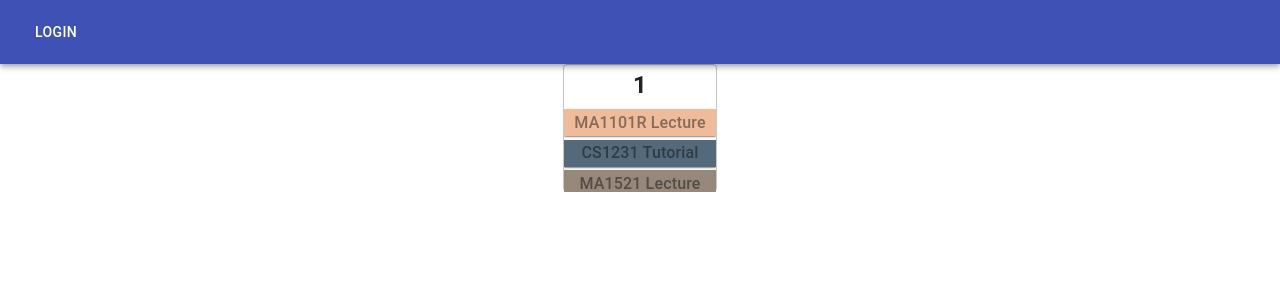
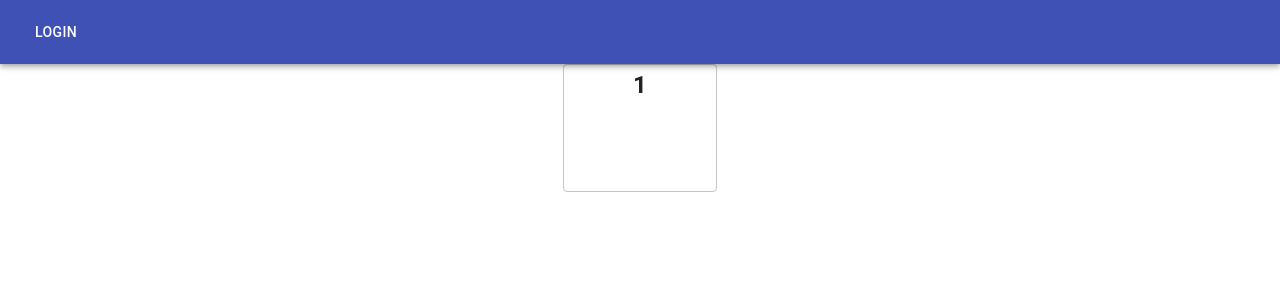
Before and after one commit to GoneWildOrbital2020/nus-scheduler-frontend, a React (Create React App) app: page / in a window 1280 px wide. Shown: the top 300 px of the page. Built offline with nearby package versions, Linux system fonts and the light colour scheme.

Commit message:
fix duplicate ids

```diff
--- a/src/App.js
+++ b/src/App.js
@@ -4,16 +4,15 @@ import Navbar from './components/navbar';
 import DayTile from './components/DayTile';
 
 function App() {
+  const [numOfEvents, setNumOfEvents] = React.useState(0);
+  const getNumOfEvents = () => numOfEvents;
+  const changeNumOfEvents = (e) => setNumOfEvents(e);
   return (
     <div className="App">
       <Navbar />
       <DayTile
-        events={[
-          { id: 0, color: '#EFBC9B', title: 'MA1101R Lecture' },
-          { id: 1, color: '#546A7B', title: 'CS1231 Tutorial' },
-          { id: 2, color: '#96897B', title: 'MA1521 Lecture' },
-          { id: 3, color: '#896978', title: 'CS1101S Recitation' },
-        ]}
+        getNumOfEvents={getNumOfEvents}
+        changeNumOfEvents={changeNumOfEvents}
         index={1}
       />
     </div>
--- a/src/components/DayDialog.js
+++ b/src/components/DayDialog.js
@@ -24,10 +24,19 @@ const colors = [
   '#96897B',
   '#DFD5A5',
 ];
-const DayDialog = ({ events, saveEvents, handleClose, open }) => {
+const DayDialog = ({
+  events,
+  saveEvents,
+  handleClose,
+  open,
+  getNumOfEvents,
+  changeNumOfEvents,
+}) => {
   const [newEvents, setNewEvents] = React.useState(
     events.map((x) => ({ ...x })),
   );
+
+  const [count, setCount] = React.useState(0);
 
   const handleChange = (id, type) => (e) => {
     const tmp = newEvents.map((x) => ({ ...x }));
@@ -49,6 +58,7 @@ const DayDialog = ({ events, saveEvents, handleClose, open }) => {
 
   const shouldSave = (save) => () => {
     if (save) {
+      changeNumOfEvents(getNumOfEvents() + count);
       saveEvents(newEvents);
     } else {
       setNewEvents(events.map((x) => ({ ...x })));
@@ -58,8 +68,9 @@ const DayDialog = ({ events, saveEvents, handleClose, open }) => {
 
   const addEvent = () => {
     const tmp = newEvents.map((x) => ({ ...x }));
-    tmp.push({ id: newEvents.length, title: 'New Event' });
+    tmp.push({ id: getNumOfEvents() + count, title: 'New Event' });
     setNewEvents(tmp);
+    setCount(count + 1);
   };
 
   const deleteEvent = (id) => () => {
@@ -200,6 +211,8 @@ DayDialog.propTypes = {
   saveEvents: PropTypes.func.isRequired,
   handleClose: PropTypes.func.isRequired,
   open: PropTypes.bool,
+  getNumOfEvents: PropTypes.func.isRequired,
+  changeNumOfEvents: PropTypes.func.isRequired,
 };
 
 DayDialog.defaultProps = {
--- a/src/components/DayTile.js
+++ b/src/components/DayTile.js
@@ -3,7 +3,12 @@ import PropTypes from 'prop-types';
 import DayButton from './DayButton';
 import DayDialog from './DayDialog';
 
-const DayTile = ({ index, events: eventsProp }) => {
+const DayTile = ({
+  index,
+  events: eventsProp,
+  changeNumOfEvents,
+  getNumOfEvents,
+}) => {
   const [events, setEvents] = useState(eventsProp);
   const [open, setOpen] = React.useState(false);
 
@@ -26,6 +31,8 @@ const DayTile = ({ index, events: eventsProp }) => {
         saveEvents={saveEvents}
         handleClose={handleClose}
         open={open}
+        changeNumOfEvents={changeNumOfEvents}
+        getNumOfEvents={getNumOfEvents}
       />
     </>
   );
@@ -46,6 +53,8 @@ DayTile.propTypes = {
     }),
   ),
   index: PropTypes.number.isRequired,
+  changeNumOfEvents: PropTypes.func.isRequired,
+  getNumOfEvents: PropTypes.func.isRequired,
 };
 
 DayTile.defaultProps = {
```
